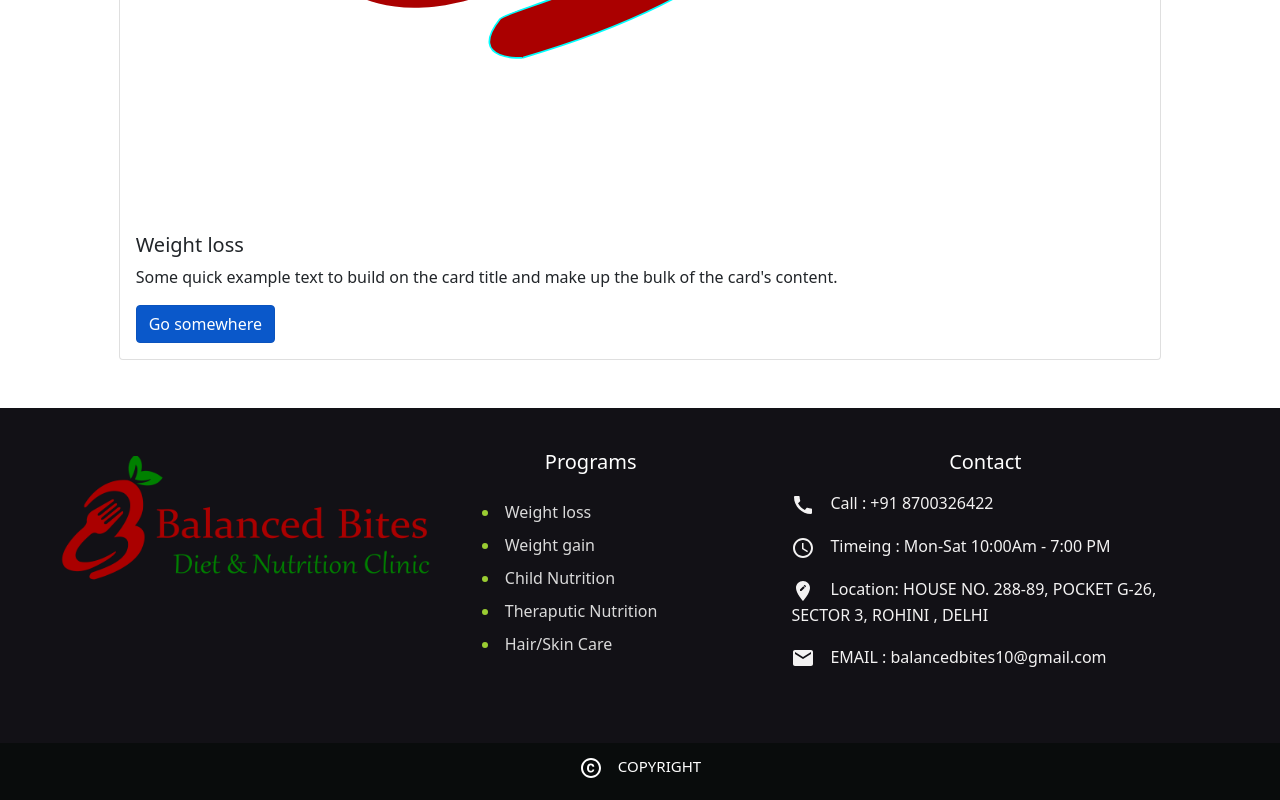
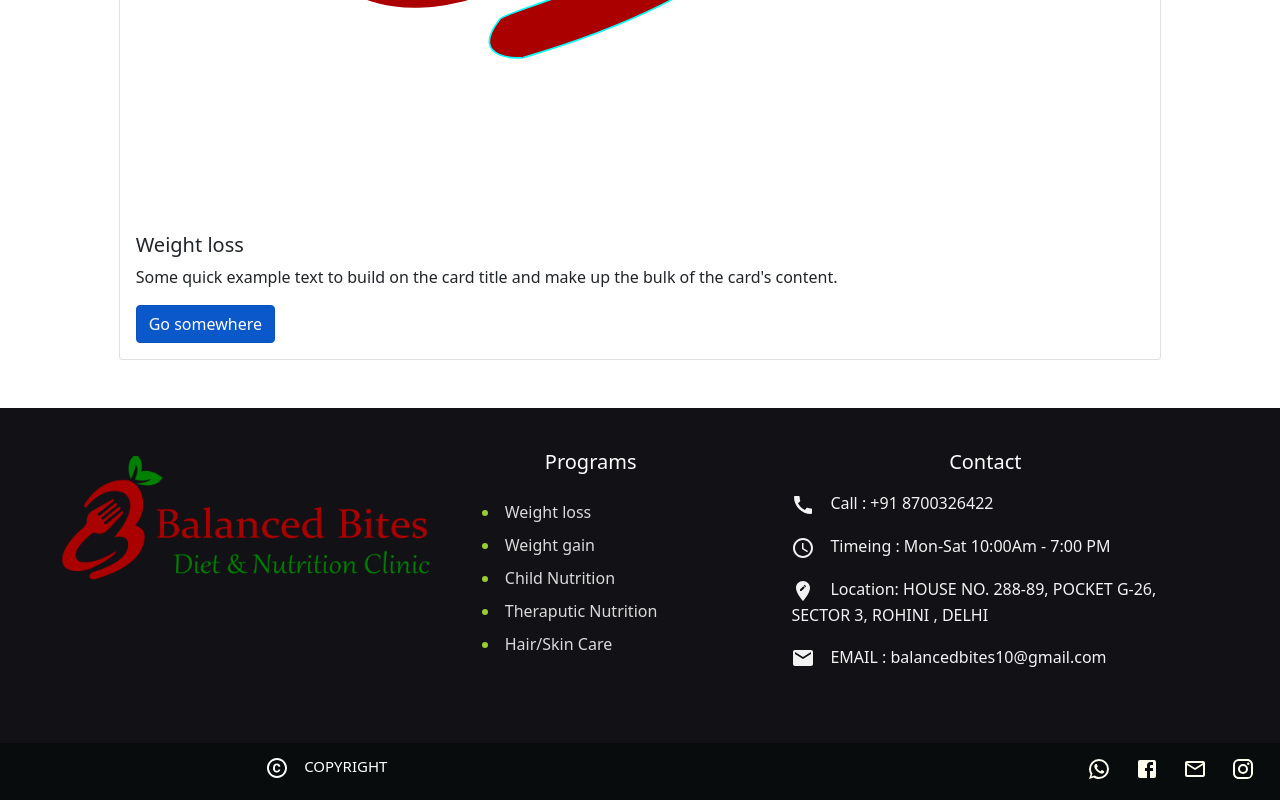
Before and after one commit to aggyash99/balanced-bites-prod, a React (Create React App) app in the folder file/: page /Service in a window 1280 px wide. Shown: the part 7175-7975 px from the top of the page. Built offline with nearby package versions, Linux system fonts and the light colour scheme.

Commit message:
fotter complete

```diff
--- a/file/src/App.css
+++ b/file/src/App.css
@@ -167,6 +167,28 @@ padding: 2%;
     color: white;
     padding: 1%;
 }
+.icons a{
+text-decoration: none;
+color: ivory;
+}
+.facebook:hover{
+    color: rgb(21, 149, 235);
+
+    transform: translateY(-4px)
+}
+.whatsapp :hover{
+    color: chartreuse;
+    transform: translateY(-4px)
+}
+.insta:hover{
+    color: rgb(255, 0, 242);
+    transform: translateY(-4px)
+}
+.mail:hover{
+    color: rgb(147, 207, 140);
+
+    transform: translateY(-4px)
+}
 
 /*
 p {
--- a/file/src/components/Footer.jsx
+++ b/file/src/components/Footer.jsx
@@ -4,6 +4,10 @@ import AccessTimeIcon from '@material-ui/icons/AccessTime';
 import EditLocationIcon from '@material-ui/icons/EditLocation';
 import EmailIcon from '@material-ui/icons/Email';
 import CopyrightIcon from '@material-ui/icons/Copyright';
+import WhatsAppIcon from '@material-ui/icons/WhatsApp';
+import FacebookIcon from '@material-ui/icons/Facebook';
+import MailOutlineIcon from '@material-ui/icons/MailOutline';
+import InstagramIcon from '@material-ui/icons/Instagram';
 import { NavLink } from 'react-router-dom';
 import logo from '../Image/logo.png';
 const Footer =()=>{
@@ -48,9 +52,17 @@ const Footer =()=>{
         </div>
 
         <div className="row endfoot" >
+        <div className="col-lg-6 col-12 order-0">
         <h2 className=" text-center" style={{fontSize:"15px"}}><CopyrightIcon className="icon"/>COPYRIGHT</h2>
         </div>
+        <div className="col-lg-6 col-12 order-1 d-flex justify-content-sm-center justify-content-lg-end gap-4 icons">
+            <a href="" className="whatsapp"><WhatsAppIcon></WhatsAppIcon></a>
+           <a href="https://www.facebook.com/Balancedbites10/" className="facebook"><FacebookIcon></FacebookIcon></a>
+            <a href="balancedbites10@gmail.com" className="mail"> <MailOutlineIcon></MailOutlineIcon></a>
+            <a href="https://www.instagram.com/balancedbites10/?r=nametag" className="insta"><InstagramIcon></InstagramIcon></a>
+             </div>
 
+        </div>
 
         </div>
         </>
```
Also changed, not shown: 1 other file (tests, documents, lock files or other folders).
